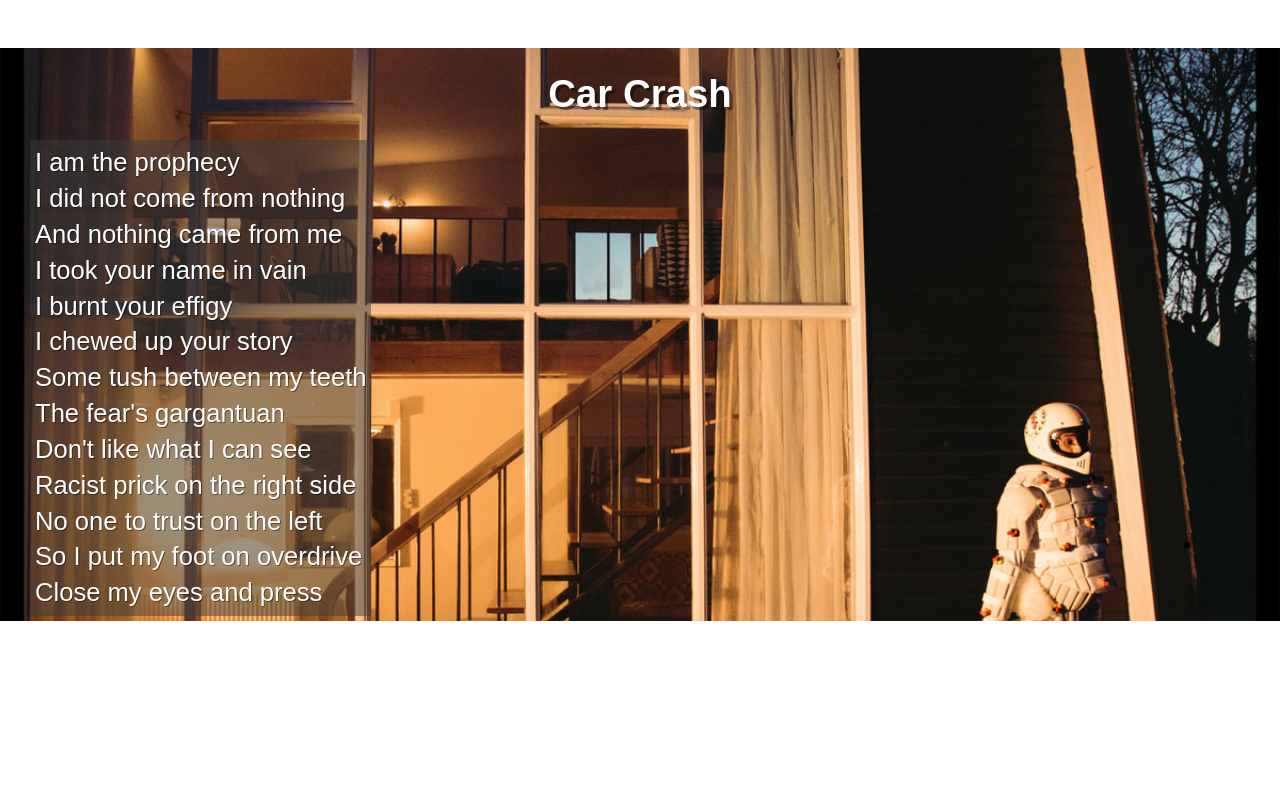
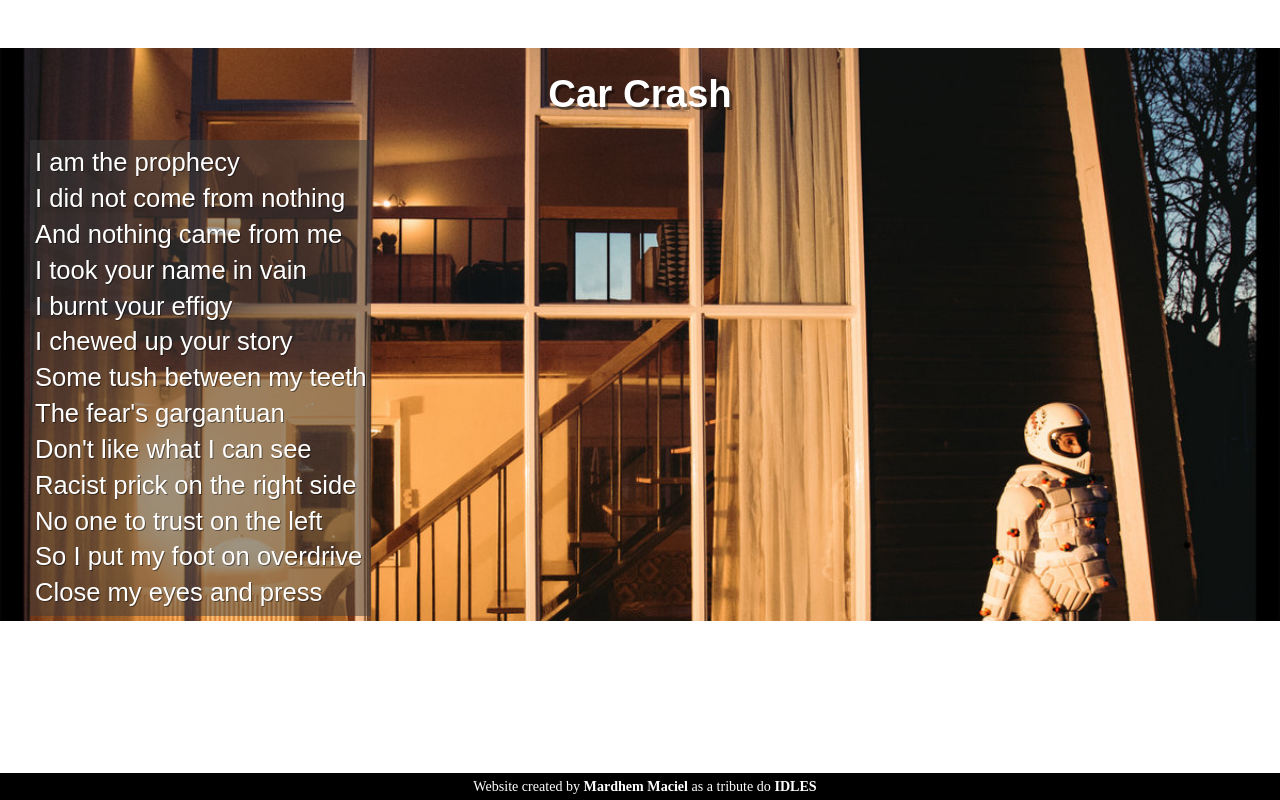
Before and after one commit to mrdhmcl/projeto-idles, a plain HTML site: page index.html in a window 1280 px wide. Shown: the part 2482-3282 px from the top of the page. Before the commit the page ends 3103 px from the top, so only its background shows below. Drawn offline with Linux system fonts and the light colour scheme; a web font is replaced by a local one.

Commit message:
footer created

```diff
--- a/index.html
+++ b/index.html
@@ -116,6 +116,6 @@
 </section>
     </main>
     <footer>
-
+    <p>Website created by <a href="https://github.com/mrdhmcl" rel="external" target="_blank">Mardhem Maciel</a> as a tribute do <a href="https://shopeu.idlesband.com/" rel="external" target="_blank">IDLES</a></p>
     </footer>
 </body>
--- a/style.css
+++ b/style.css
@@ -144,3 +144,27 @@ section#crawler{
     background-image: url('imagens/crawler.jpg');
     background-position: center right;
 }
+
+footer{
+    width: 100%;
+    margin: 3255px 0 0 0;
+    position: absolute;
+    background-color: black;
+    padding: 5px;
+}
+
+footer > p{
+    text-align: center;
+    color: white;
+    font-size: 1.1vw;
+}
+
+a{
+    color: white;
+    text-decoration: none;
+    font-weight: bolder;
+}
+
+a:hover{
+    text-decoration: underline;
+}
```
